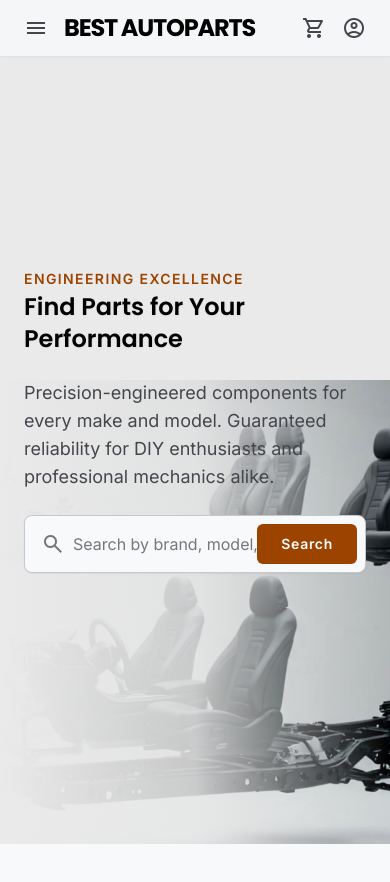
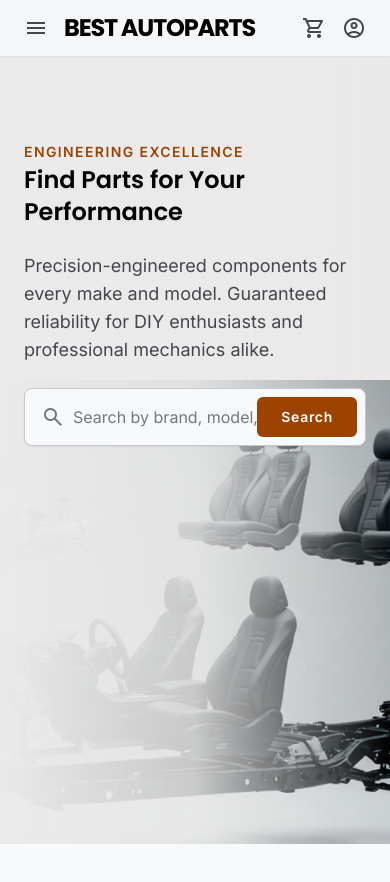
Before and after one commit to sanjay26556/Bestautoparts-ui, a React (Vite) app in the folder old_vite_app/: page / in a window 390 px wide. Shown: the top 882 px of the page. Built offline with nearby package versions, Linux system fonts and the light colour scheme.

Commit message:
feat: add immersive cinematic mobile scroll behaviors (parallax, text fade, layered transitions)

```diff
--- a/old_vite_app/src/components/Hero3D.jsx
+++ b/old_vite_app/src/components/Hero3D.jsx
@@ -136,7 +136,7 @@ export default function Hero3D({ children }) {
         }
       });
 
-      // 1. Animate the assembly of the car from frame 2 to TOTAL_FRAMES over the first 80% of the timeline
+      // 1. Animate the assembly of the car from frame 2 to TOTAL_FRAMES
       tl.to(currentFrame, {
         frame: TOTAL_FRAMES,
         snap: 'frame',
@@ -145,6 +145,25 @@ export default function Hero3D({ children }) {
         onUpdate: () => {
           renderFrame(currentFrame.frame);
         }
+      }, 0);
+
+      // Only for mobile resolution: cinematic text fade and parallax
+      let mm = gsap.matchMedia(containerRef);
+      mm.add("(max-width: 767px)", () => {
+        // Cinematic Parallax: move the canvas slightly up while scrolling
+        tl.to(canvasRef.current, {
+          y: '-10%',
+          ease: 'none',
+          duration: 1
+        }, 0);
+
+        // Cinematic Fade/Slide: text smooth transition
+        tl.to('.hero-text-content', {
+          y: -80,
+          opacity: 0,
+          ease: 'power1.in',
+          duration: 0.5
+        }, 0);
       });
 
       // 2. Hold at TOTAL_FRAMES (fully assembled car) for the remaining 20% of the timeline
@@ -171,7 +190,7 @@ export default function Hero3D({ children }) {
         <canvas ref={canvasRef} className="car-canvas-container absolute inset-0 z-0 w-full h-full" />
         <div className="absolute inset-y-0 left-0 w-full md:w-[45%] bg-gradient-to-r from-[#eaeaea] via-[#eaeaea]/85 to-transparent z-10 pointer-events-none"></div>
         <div className="absolute inset-0 z-20 pointer-events-none">
-          <div className="pointer-events-auto h-full w-full">
+          <div className="pointer-events-auto h-full w-full hero-text-content">
             {children}
           </div>
         </div>
--- a/old_vite_app/src/pages/Home.jsx
+++ b/old_vite_app/src/pages/Home.jsx
@@ -6,9 +6,9 @@ export default function Home() {
     <main className="w-full">
       <Hero3D>
         {/* Content Overlay */}
-        <div className="relative z-10 w-full max-w-container-max mx-auto px-gutter flex flex-col justify-center h-full">
+        <div className="relative z-10 w-full max-w-container-max mx-auto px-gutter flex flex-col justify-start pt-32 md:justify-center md:pt-0 h-full">
           <div className="max-w-2xl">
-            <span className="font-label-md text-label-md text-secondary uppercase tracking-widest mb-stack-sm block">ENGINEERING EXCELLENCE</span>
+            <span className="font-label-md text-label-md text-secondary uppercase tracking-widest mb-stack-sm block md:mt-0 mt-4">ENGINEERING EXCELLENCE</span>
             <h1 className="font-display-lg text-headline-lg-mobile md:text-display-lg text-primary mb-stack-lg drop-shadow-sm">Find Parts for Your Performance</h1>
             <p className="font-body-lg text-body-lg text-on-surface-variant mb-stack-lg max-w-xl">
               Precision-engineered components for every make and model. Guaranteed reliability for DIY enthusiasts and professional mechanics alike.
@@ -28,8 +28,8 @@ export default function Home() {
       </Hero3D>
 
       {/* Main Content Wrapper (Full width solid background to cover pinned hero) */}
-      <div className="w-full bg-background relative z-30 shadow-[0_-15px_30px_rgba(0,0,0,0.03)]">
-        <div className="max-w-container-max mx-auto px-gutter py-20 space-y-32">
+      <div className="w-full bg-background relative z-30 shadow-[0_-15px_30px_rgba(0,0,0,0.05)] -mt-8 pt-8 rounded-t-3xl md:-mt-0 md:pt-0 md:rounded-t-none md:shadow-[0_-15px_30px_rgba(0,0,0,0.03)]">
+        <div className="max-w-container-max mx-auto px-gutter py-16 md:py-20 space-y-32">
           {/* Select Your Brand */}
           <section>
             <div className="flex justify-between items-end mb-stack-lg">
```
